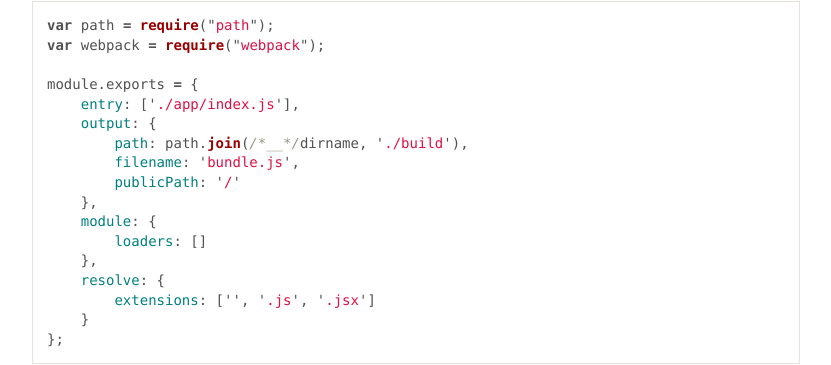
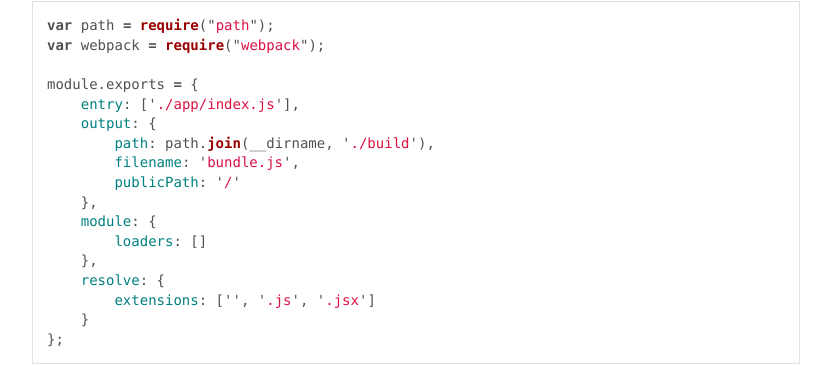
Before and after one commit to romaindso/romaindso.github.io, a Jekyll site: the page built from _posts/2015-08-26-react-webpack-starter.markdown, in a window 1280 px wide and 900 px high, scrolled down 2984 px. Shown: the part 125-490 px from the top of the window, without its empty margins (224-1055 px from the left). Built offline with Jekyll 4.4.1, drawn with Linux system fonts in a browser that asks for light colours; nearby versions of some CDN libraries; Markdown is read by kramdown in place of the engine named in the settings.

Commit message:
Clean code

```diff
--- a/_posts/2015-08-26-react-webpack-starter.markdown
+++ b/_posts/2015-08-26-react-webpack-starter.markdown
@@ -110,7 +110,7 @@ var webpack = require("webpack");
 module.exports = {
     entry: ['./app/index.js'],
     output: {
-        path: path.join(/*__*/dirname, './build'),
+        path: path.join(__dirname, './build'),
         filename: 'bundle.js',
         publicPath: '/'
     },
```
